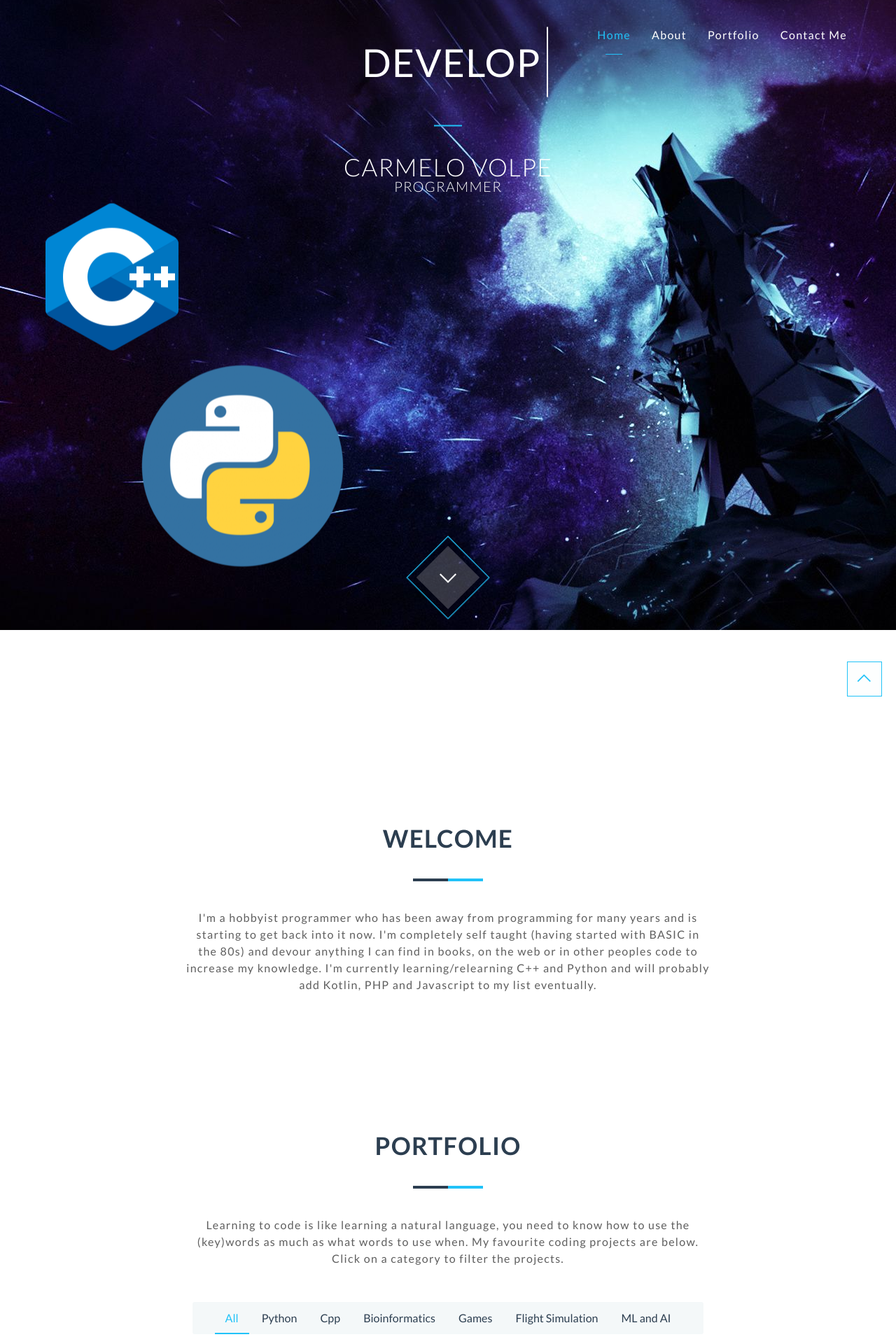
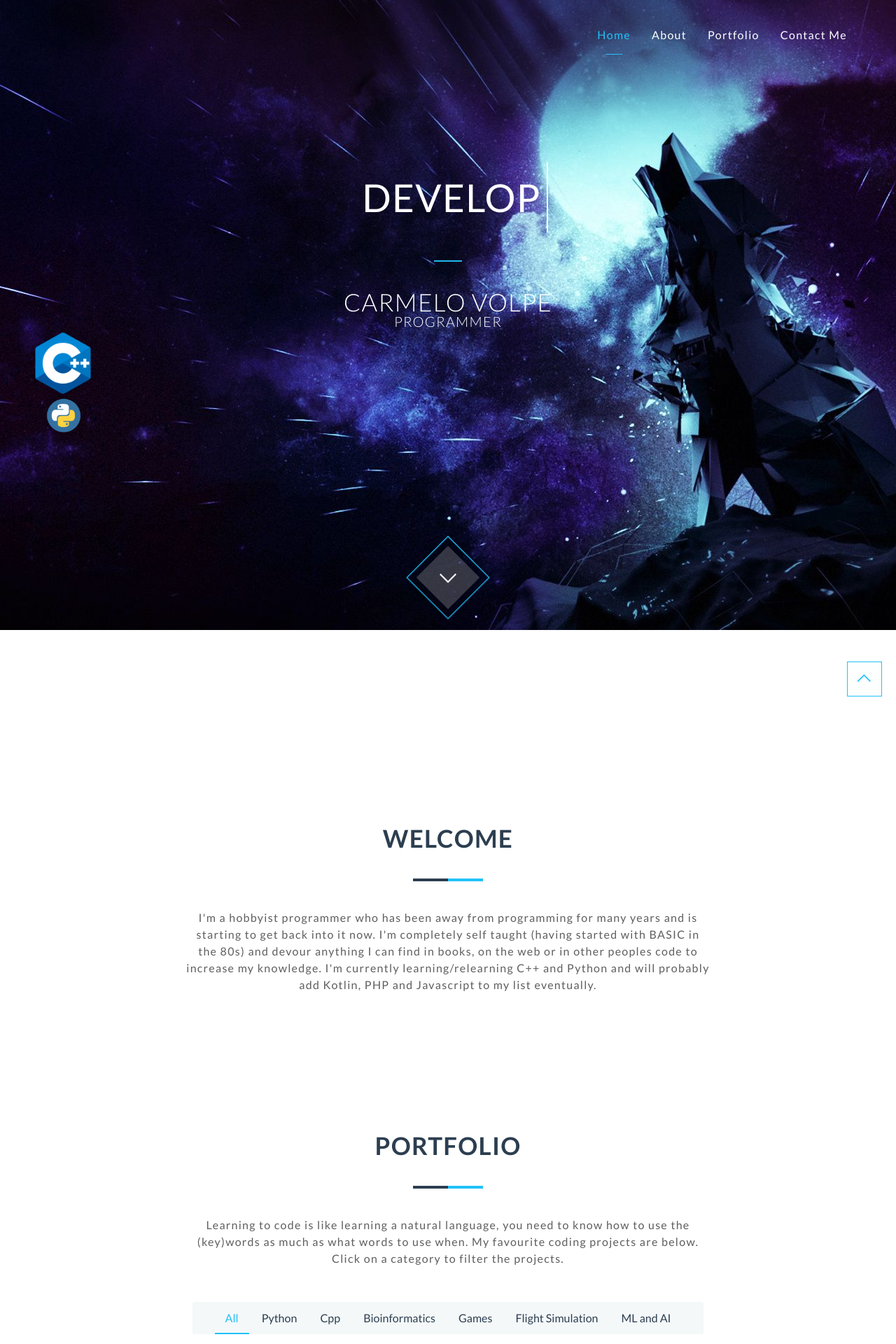
Before and after one commit to Gamernaut/gamernaut.github.io, a Jekyll site: the page built from index.html, in a window 1280 px wide. Shown: the top 1920 px of the page at 70% size. Built offline with Jekyll 4.4.1, drawn with Linux system fonts in a browser that asks for light colours; nearby versions of some CDN libraries.

Commit message:
Update header.html

```diff
--- a/_includes/header.html
+++ b/_includes/header.html
@@ -63,8 +63,9 @@
           <hr class="small">
           <h2 class="thin">{{ site.header-title }}</h2>
           <h3 class="thin">{{ site.header-tagline }}</h3>
-          <img src="{{ site.baseurl }}/images/logos/cpp240.png" alt="Cpp logo"/>
-          <img src="{{ site.baseurl }}/images/logos/python.png" alt="Python logo"/>
+          <div>
+            <img src="{{ site.baseurl }}/images/logos/cpp240.png" width ="100" alt="Cpp logo"/> <img src="{{ site.baseurl }}/images/logos/python.png" width ="100" alt="Python logo"/>
+          </div>
         </div>
 
 
```
